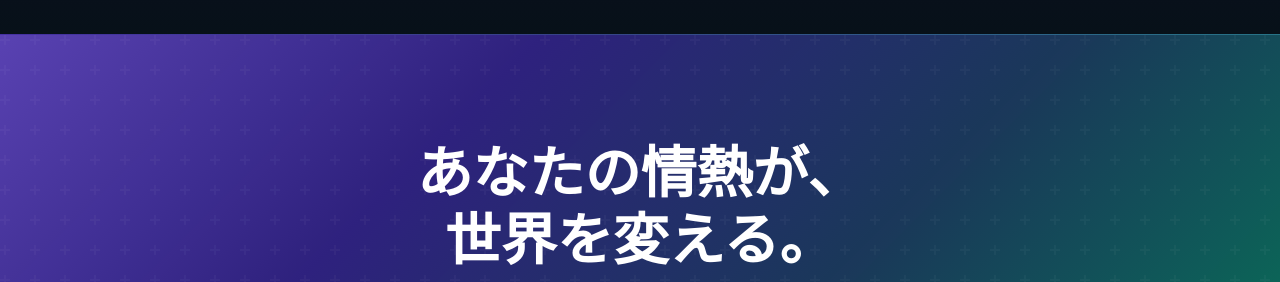
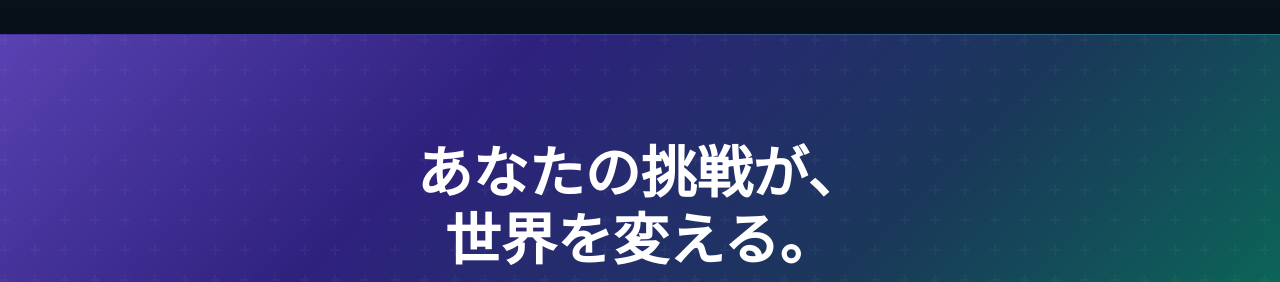
Before and after one commit to activistem/LP, a plain HTML site: page index.html in a window 1280 px wide. Shown: the part 4100-4382 px from the top of the page. Drawn offline with Linux system fonts and the light colour scheme.

Commit message:
Add files via upload

```diff
--- a/index.html
+++ b/index.html
@@ -906,7 +906,7 @@ footer{
 <!-- CTA -->
 <section class="cta" id="entry">
   <div class="cta-inner">
-    <h2>あなたの情熱が、<br>世界を変える。</h2>
+    <h2>あなたの挑戦が、<br>世界を変える。</h2>
     <p>初期リリース版にエントリーして、Activistem! の誕生を一緒に体験しませんか？</p>
     <div style="margin-top:2rem">
       <a href="https://forms.gle/yaVerWFWef9oHA5N7" target="_blank" class="btn-grad" style="font-size:1.1rem;padding:1rem 2.5rem">📝 最初の100人になる</a>
```
